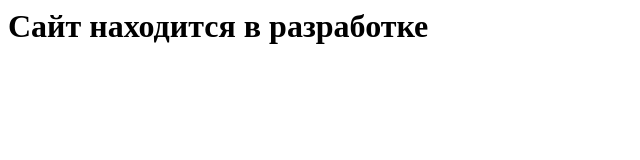
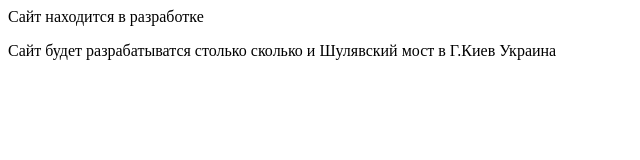
Before and after one commit to Tankist1406/Tankist1406.github.io, a plain HTML site: page index.html in a window 1280 px wide. Shown: the whole page, without its empty margins (0-640 px from the left). Drawn offline with Linux system fonts and the light colour scheme.

Commit message:
Update index.html

```diff
--- a/index.html
+++ b/index.html
@@ -2,6 +2,7 @@
   <head>
   </head>
   <body>
-    <h1>Сайт находится в разработке</h1>
+    <p>Сайт находится в разработке</p>
+    Сайт будет разрабатыватся столько сколько и Шулявский мост в Г.Киев Украина
   </body>
  </html>
```
